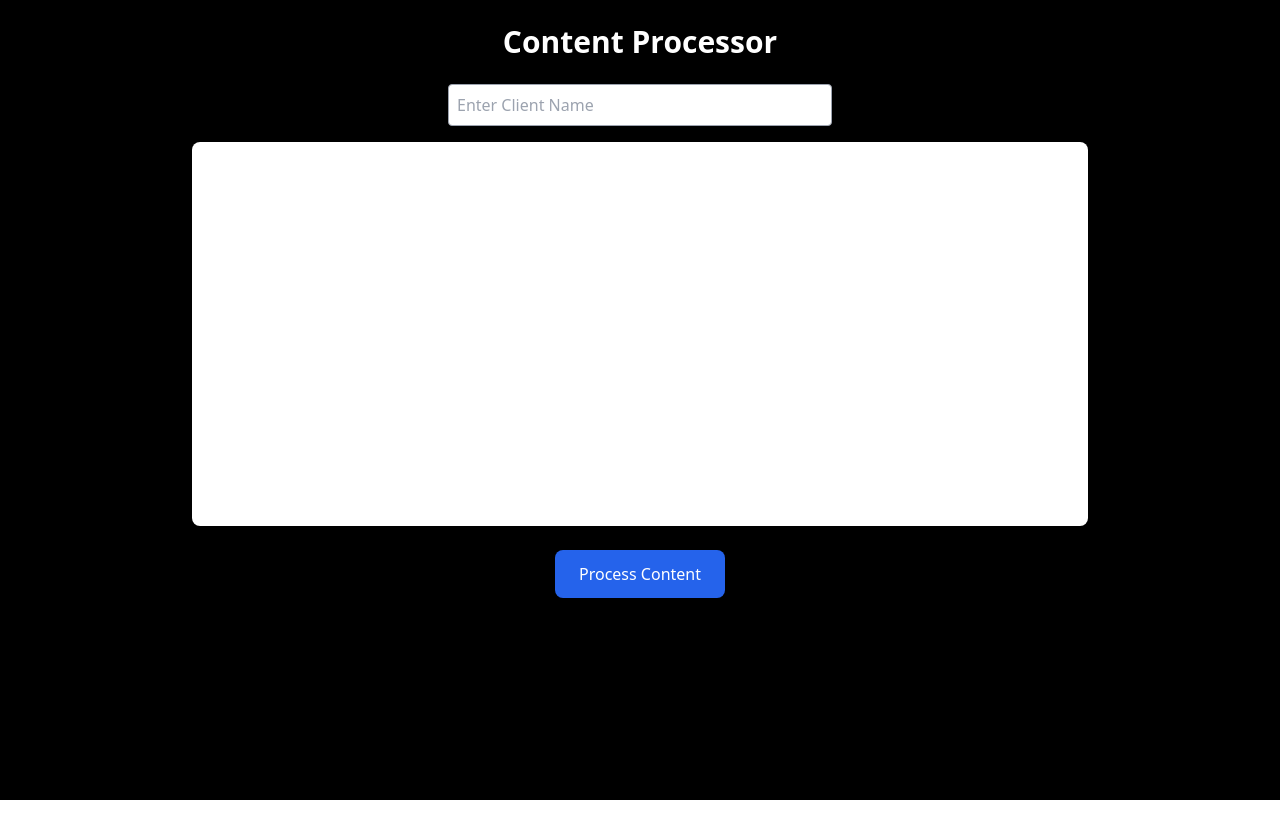
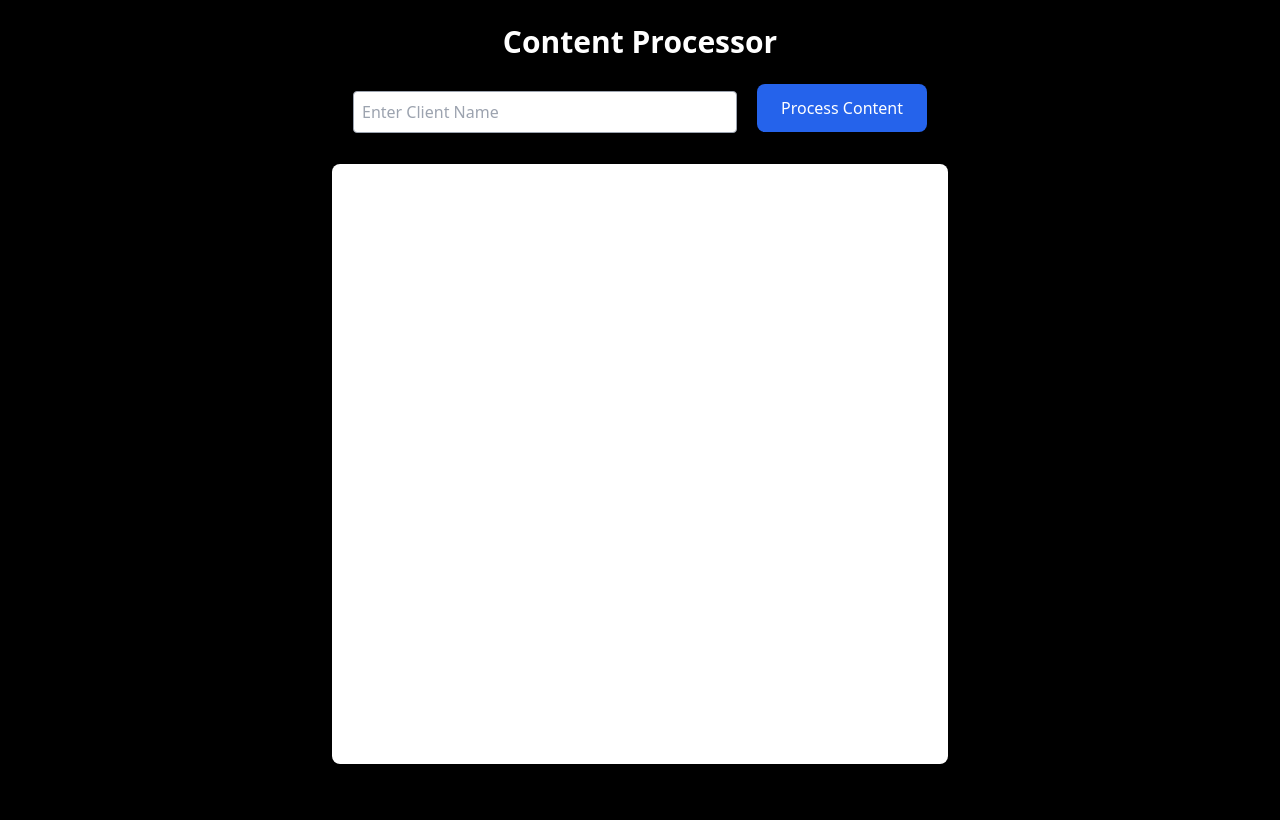
Before and after one commit to morsepk/content, a Next.js app: page / in a window 1280 px wide. Built offline with nearby package versions, Linux system fonts and the light colour scheme.

Commit message:
Gui Fixes

```diff
--- a/app/page.js
+++ b/app/page.js
@@ -160,6 +160,7 @@ export default function Home() {
     <main className="min-h-screen bg-black text-white flex flex-col items-center p-6">
       <h1 className="text-3xl font-bold mb-6">Content Processor</h1>
 
+    <div className="flex items-center justify-center gap-5">
       <input
         type="text"
         placeholder="Enter Client Name"
@@ -168,16 +169,6 @@ export default function Home() {
         className="mb-4 p-2 w-96 border border-gray-400 rounded text-black"
         required
       />
-
-      <div
-        ref={contentEditableRef}
-        className="w-full max-w-4xl h-96 border-2 border-dashed border-white rounded-lg p-6 mb-6
-                 bg-white text-black overflow-auto"
-        contentEditable
-        placeholder="Paste your content here (text + images)..."
-        onPaste={handlePaste}
-      ></div>
-
       <button
         onClick={processContent}
         disabled={isProcessing}
@@ -186,9 +177,22 @@ export default function Home() {
         {isProcessing ? 'Processing...' : 'Process Content'}
       </button>
 
-      {processedContent && (
-        <div className="w-full max-w-4xl mb-8">
-          <div className="prose max-w-none bg-white p-6 rounded-lg border border-gray-200 text-black">
+      </div>
+
+
+      <div className="textHandle w-full h-[80vh] flex items-center justify-center gap-5">
+      <div
+        ref={contentEditableRef}
+        className="w-1/2 h-[75vh] border-2 border-dashed border-white rounded-lg p-6 mb-6
+                 bg-white text-black overflow-auto"
+        contentEditable
+        placeholder="Paste your content here (text + images)..."
+        onPaste={handlePaste}
+      ></div>
+
+{processedContent && (
+          <div className="prose w-1/2 h-[75vh] border-2 border-dashed border-white rounded-lg p-6 mb-6
+                 bg-white text-black overflow-auto">
             <div
               ref={outputEditableRef}
               contentEditable
@@ -196,12 +200,13 @@ export default function Home() {
               className="outline-none"
             />
           </div>
-        </div>
       )}
 
+      </div>
+      <div className="imagesHandle mx-12 w-full">
       {processedImages.length > 0 && (
         <div className="w-full max-w-4xl">
-          <h2 className="text-xl font-semibold mb-4">Processed Images</h2>
+          <h2 className="text-3xl font-semibold mb-4">Processed Images</h2>
           <div className="grid grid-cols-1 md:grid-cols-2 lg:grid-cols-3 gap-4">
             {processedImages.map((image, index) => (
               <div key={index} className="text-center bg-gray-800 p-4 rounded-lg">
@@ -225,6 +230,7 @@ export default function Home() {
           </div>
         </div>
       )}
+      </div>
     </main>
   );
 }
```
